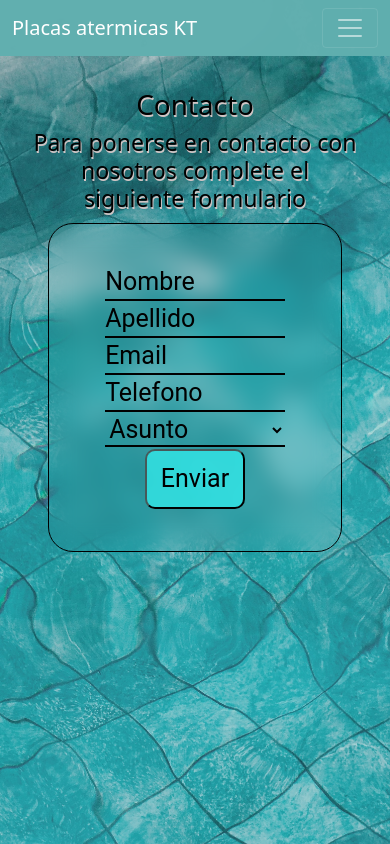
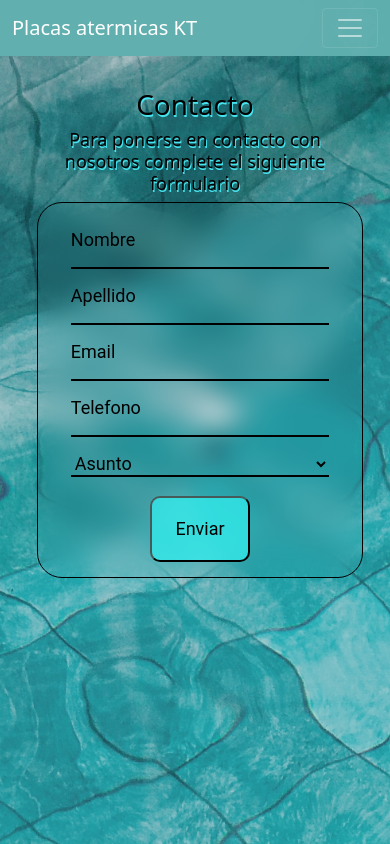
Before and after one commit to Pinkei/MyProyectReact, a React (Create React App) app: page /contacto in a window 390 px wide. Shown: the top 844 px of the page. Built offline with nearby package versions, Linux system fonts and the light colour scheme.

Commit message:
contacto lsita

```diff
--- a/src/componentes/Contacto/contacto.css
+++ b/src/componentes/Contacto/contacto.css
@@ -16,10 +16,14 @@ body{
     background-size: cover;
     background-position: center;
     padding: 2rem;
-    height: 120vh;
+    height: 190vh;
     color: black;
-    text-shadow: 1px 2px rgb(209, 197, 197);
+    text-shadow: 1px 2px rgb(71, 228, 240);
 
+}
+
+.guiaTexto{
+    font-size: 30px;
 }
 .formEstilo{
     font-size: 1.563rem;
@@ -27,25 +31,29 @@ body{
     padding: 40px;
     margin: 1rem auto;
     font-weight:bold;
-    line-height: 1.4;
+    line-height: 4;
     margin: 10px;
-    width: 90%;
+    width: 75%;
     margin-left: auto;
     margin-right: auto;
-    text-shadow: 1px 2px rgb(209, 197, 197);
+    text-shadow: 1px 2px rgb(101, 105, 105);
     border: 1px solid black;
     border-radius: 25px;
     backdrop-filter: blur(12px);
+}
+
+.requerimientos{
+    color: brown;
 }
 
 .botonEnviar{
     background-color: rgba(51, 238, 238, 0.747);
     border-color: rgb(4, 5, 5);
     border-radius: 10px;
-    margin: 2px;
+    margin: 5px;
     padding: 4px;
     width: 100px;
-    height: 60px;
+    height: 60%;
 
 }
 
@@ -58,21 +66,54 @@ body{
 
 
 }
-/* .main{
-    display: flex;
-    flex-direction: column;
-    align-items: center;
-    gap: 5vh;
-} */
 
 .inputContenedor::placeholder{
     color: black;
 }
-
-@media(max-widht:350px){
-    .formEstilo input{
-        box-sizing: border-box;
-        width: 30%;
+/* celulares */
+@media(max-width:480px){
+    .formEstilo {
+        width: 100%;
+        margin: 5px;
+        padding: 10px;
+        line-height: 3;
+        font-size: 18px;
 
     }
+    .guiaTexto{
+        font-size: 18px;
+    }
 }
+/* tabletas */
+@media(min-width:480px) and (max-width:767px){
+    .formEstilo {
+        width: 100%;
+        margin: 5px;
+        padding: 10px;
+        line-height: 3.5;
+        font-size: 20px;
+
+    }
+    .guiaTexto{
+        font-size: 22px;
+    }
+}
+
+/* tabletas de diez pulgadas */
+@media(min-width:768px) and (max-width:1024px){
+    .formEstilo {
+        width: 100%;
+        margin: 5px;
+        padding: 10px;
+        line-height: 3.5;
+        font-size: 25px;
+
+    }
+    .guiaTexto{
+        font-size: 26px;
+    }
+    .botonEnviar{
+        height: 15%;
+        width: 15%;
+    }
+}
--- a/src/componentes/Contacto/contacto.js
+++ b/src/componentes/Contacto/contacto.js
@@ -12,7 +12,7 @@ const Contacto = () => {
     return(
         <div className="form">
             <h1>Contacto</h1>
-            <h3> Para ponerse en contacto con nosotros complete el siguiente formulario</h3>
+            <h3 className="guiaTexto"> Para ponerse en contacto con nosotros complete el siguiente formulario</h3>
             <main class="main">
 
             <form className="formEstilo" onSubmit={handleSubmit(onSubmit)}>
@@ -21,9 +21,9 @@ const Contacto = () => {
                 <input type="text" placeholder="Nombre" className="inputContenedor" {...register('nombre',{required: true,
                 maxLength:10})} />
 
-                {errors.nombre?.type==='required' && <p>El campo nombre es obligatorio</p>}
+                {errors.nombre?.type==='required' && <p className="requerimientos">El campo nombre es obligatorio</p>}
 
-                {errors.nombre?.type==='maxlength' && <p>El campo nombre debe tener menos de 10 caracteres</p>}
+                {errors.nombre?.type==='maxlength' && <p className="requerimientos">El campo nombre debe tener menos de 10 caracteres</p>}
 
             </div>
             <div>
@@ -37,20 +37,19 @@ const Contacto = () => {
                     pattern: /^\w+([.-_+]?\w+)*@\w+([.-]?\w+)*(\.\w{2,10})+$/
                 })} />
 
-            {errors.email?.type==='pattern' && <p>El formato es incorrecto</p>}
+            {errors.email?.type==='pattern' && <p className="requerimientos">El formato es incorrecto</p>}
             </div>
             <div>
                 {/* <label>Telefono</label> */}
                 <input type="text" placeholder="Telefono" className="inputContenedor" {...register('telefono',{required: true,
                 maxLength:10})} />
 
-                {errors.telefono?.type==='required' && <p>El campo telefono es obligatorio</p>}
+                {errors.telefono?.type==='required' && <p className="requerimientos">El campo telefono es obligatorio</p>}
 
-                {errors.telefono?.type==='maxlength' && <p>El campo telefono debe tener menos de 10 caracteres</p>}
+                {errors.telefono?.type==='maxlength' && <p className="requerimientos">El campo telefono debe tener menos de 10 caracteres</p>}
 
             </div>
             <div>
-                {/* <label>Asunto</label> */}
                 <select className="inputContenedor" {...register('metodos')}>
                 <option value="as"> Asunto</option>
                     <option value="en"> Envios</option>
--- a/src/componentes/Productos/Productos.js
+++ b/src/componentes/Productos/Productos.js
@@ -9,7 +9,7 @@ import Producto from "../Productos/Producto";
 const Productos = () => {
 
     const [Productos] = useState([
-        { className:"bb" ,
+        {
           id: 1,
           name: "Borde ballenas",
           precio: 1350,
--- a/src/componentes/Productos/productos.css
+++ b/src/componentes/Productos/productos.css
@@ -16,10 +16,7 @@ body{
     gap: 10px;
     justify-content: center;
     padding: 25px 5px;
-    /* background-image: url('../img/gotasAgua.jpg');
-    background-repeat: no-repeat;
-    background-size: cover;
-    background-position: center; */
+
 }
 
 .btnCompre{
```
Also changed, not shown: src/componentes/img/carrito.svg (added).
